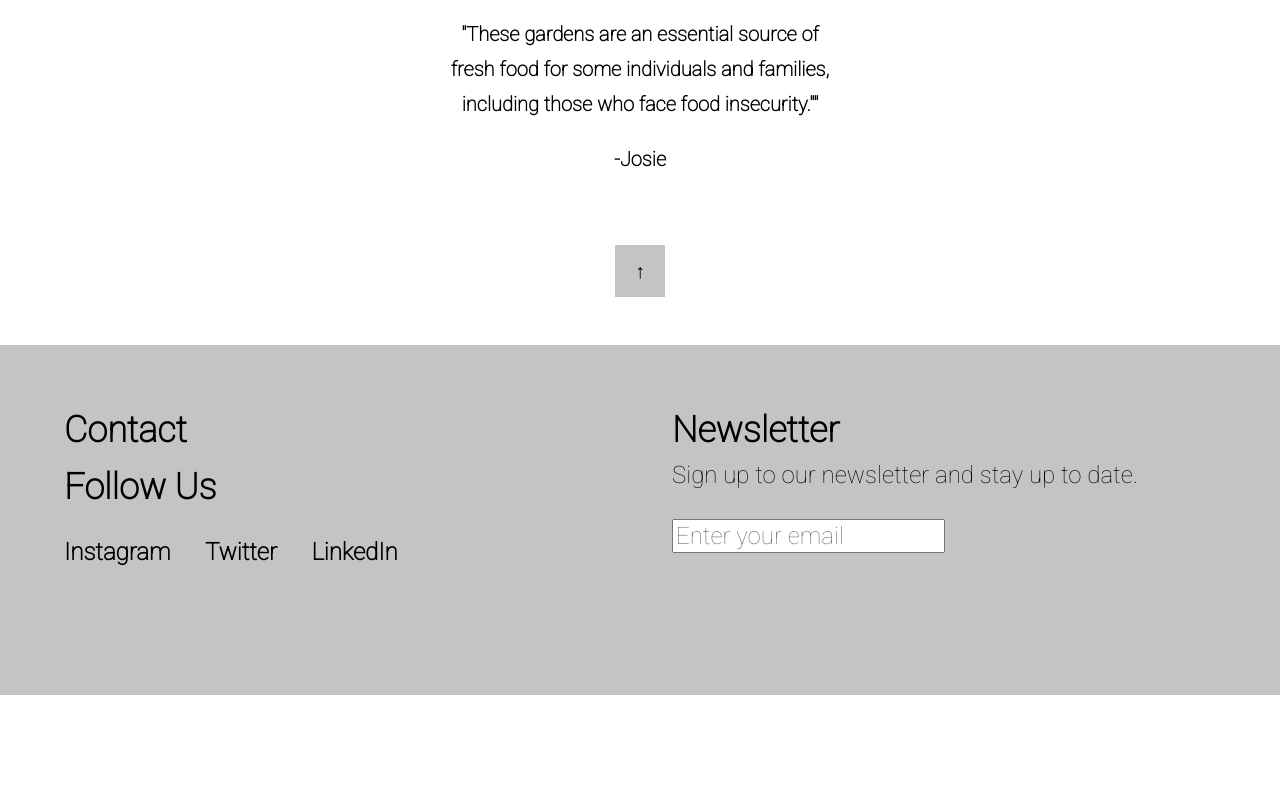
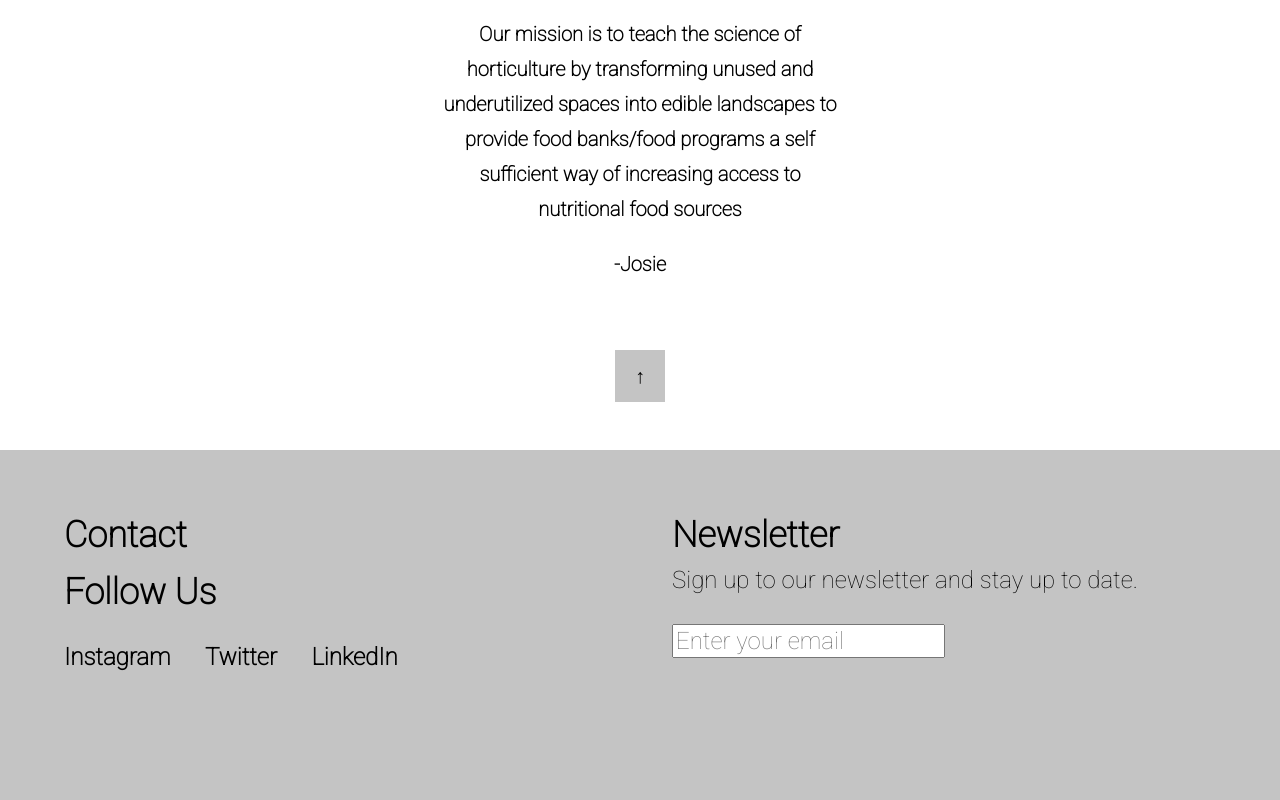
Before and after one commit to mariahfernnn/seed, a plain HTML site: page index.html in a window 1280 px wide. Shown: the part 3348-4148 px from the top of the page. Before the commit the page ends 4043 px from the top, so only its background shows below. Drawn offline with Linux system fonts and the light colour scheme; files whose address does not match are found by name.

Commit message:
Testimonial 2 changes

```diff
--- a/index.html
+++ b/index.html
@@ -68,7 +68,7 @@
       <div class="socialtest">
           <img src="./img/portrait1.jpg" alt="">
           <p>
-              "These gardens are an essential source of fresh food for some individuals and families, including those who face food insecurity.""
+            Our mission is to teach the science of horticulture by transforming unused and underutilized spaces into edible landscapes to provide food banks/food programs a self sufficient way of increasing access to nutritional food sources
           </p>
           <p>
               -Josie
```
